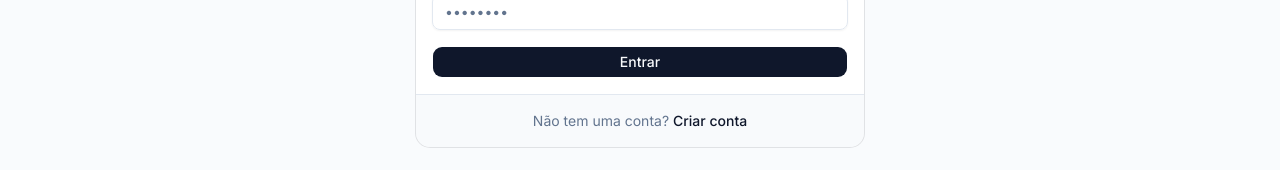
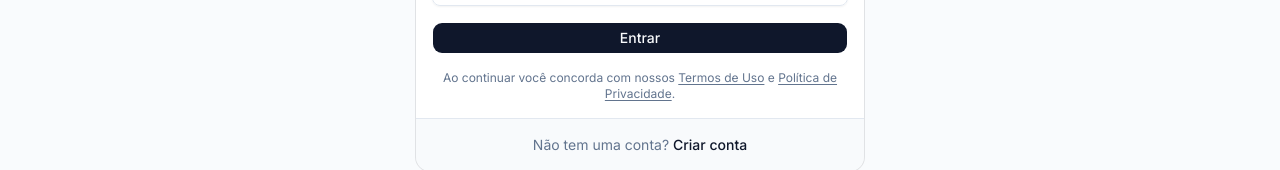
Before and after one commit to 0ManualDoDev0/shopforge, a Next.js app: page /login in a window 1280 px wide. Shown: the part 588-758 px from the top of the page. Built offline with nearby package versions, Linux system fonts and the light colour scheme; no server answers.

Commit message:
fix: auth redirects with callbackUrl, login improvements

```diff
--- a/src/app/(auth)/login/page.tsx
+++ b/src/app/(auth)/login/page.tsx
@@ -1,20 +1,18 @@
 "use client";
 
-import { useState } from "react";
+import { useState, Suspense } from "react";
 import Link from "next/link";
-import { useRouter } from "next/navigation";
+import { useRouter, useSearchParams } from "next/navigation";
 import { useForm } from "react-hook-form";
 import { zodResolver } from "@hookform/resolvers/zod";
 import { signIn } from "next-auth/react";
 import { toast } from "sonner";
 import { Loader2, Package2 } from "lucide-react";
-import type { Metadata } from "next";
 import { loginSchema, type LoginInput } from "@/lib/validations/user.schema";
 import { Button } from "@/components/ui/button";
 import { Input } from "@/components/ui/input";
-import { Label } from "@/components/ui/label";
+import { Separator } from "@/components/ui/separator";
 import { Card, CardContent, CardDescription, CardFooter, CardHeader, CardTitle } from "@/components/ui/card";
-import { Separator } from "@/components/ui/separator";
 import {
   Form,
   FormControl,
@@ -24,8 +22,12 @@ import {
   FormMessage,
 } from "@/components/ui/form";
 
-export default function LoginPage() {
+function LoginForm() {
   const router = useRouter();
+  const searchParams = useSearchParams();
+  const callbackUrl = searchParams.get("callbackUrl");
+  const safeCallback = callbackUrl?.startsWith("/") ? callbackUrl : "/";
+
   const [isPending, setIsPending] = useState(false);
   const [isGooglePending, setIsGooglePending] = useState(false);
 
@@ -48,7 +50,7 @@ export default function LoginPage() {
         return;
       }
 
-      router.push("/");
+      router.push(safeCallback);
       router.refresh();
     } catch {
       toast.error("Ocorreu um erro. Tente novamente.");
@@ -59,11 +61,10 @@ export default function LoginPage() {
 
   async function handleGoogleLogin() {
     setIsGooglePending(true);
-    await signIn("google", { callbackUrl: "/" });
+    await signIn("google", { callbackUrl: safeCallback });
   }
 
   return (
-    <main className="flex min-h-screen items-center justify-center bg-muted/40 px-4">
     <Card className="w-full max-w-md">
       <CardHeader className="space-y-1 text-center">
         <div className="flex justify-center mb-2">
@@ -176,6 +177,18 @@ export default function LoginPage() {
             </Button>
           </form>
         </Form>
+
+        <p className="text-center text-xs text-muted-foreground">
+          Ao continuar você concorda com nossos{" "}
+          <Link href="/termos" className="underline underline-offset-2 hover:text-foreground">
+            Termos de Uso
+          </Link>{" "}
+          e{" "}
+          <Link href="/privacidade" className="underline underline-offset-2 hover:text-foreground">
+            Política de Privacidade
+          </Link>
+          .
+        </p>
       </CardContent>
 
       <CardFooter className="justify-center">
@@ -187,6 +200,15 @@ export default function LoginPage() {
         </p>
       </CardFooter>
     </Card>
+  );
+}
+
+export default function LoginPage() {
+  return (
+    <main className="flex min-h-screen items-center justify-center bg-muted/40 px-4">
+      <Suspense fallback={<div className="h-[480px] w-full max-w-md animate-pulse rounded-xl bg-muted" />}>
+        <LoginForm />
+      </Suspense>
     </main>
   );
 }
--- a/src/app/(store)/checkout/page.tsx
+++ b/src/app/(store)/checkout/page.tsx
@@ -6,6 +6,7 @@ import Link from "next/link";
 import Image from "next/image";
 import { Loader2, ShieldCheck, CreditCard, QrCode } from "lucide-react";
 import { toast } from "sonner";
+import { useSession } from "next-auth/react";
 import { Button } from "@/components/ui/button";
 import { Separator } from "@/components/ui/separator";
 import { useCartStore } from "@/store/cartStore";
@@ -27,6 +28,7 @@ interface PixData {
 
 export default function CheckoutPage() {
   const router = useRouter();
+  const { data: session } = useSession();
   const { items, clearCart } = useCartStore();
   const [isLoading, setIsLoading] = useState(false);
   const [couponDiscount, setCouponDiscount] = useState(0);
@@ -48,6 +50,10 @@ export default function CheckoutPage() {
   }
 
   async function handleCardCheckout() {
+    if (!session?.user) {
+      router.push("/login?callbackUrl=/checkout");
+      return;
+    }
     setIsLoading(true);
     try {
       const res = await fetch("/api/stripe/create-session", {
@@ -78,6 +84,10 @@ export default function CheckoutPage() {
   }
 
   async function handlePixCheckout() {
+    if (!session?.user) {
+      router.push("/login?callbackUrl=/checkout");
+      return;
+    }
     setIsLoading(true);
     try {
       const res = await fetch("/api/mercadopago/create-pix", {
--- a/src/app/(store)/orders/page.tsx
+++ b/src/app/(store)/orders/page.tsx
@@ -12,7 +12,7 @@ export const metadata: Metadata = { title: "Meus Pedidos — ShopForge" };
 
 export default async function OrdersPage() {
   const session = await auth();
-  if (!session?.user) redirect("/login");
+  if (!session?.user) redirect("/login?callbackUrl=/orders");
 
   const orders = await db.order.findMany({
     where: { userId: session.user.id! },
--- a/src/app/(store)/wishlist/page.tsx
+++ b/src/app/(store)/wishlist/page.tsx
@@ -12,7 +12,7 @@ export const metadata: Metadata = { title: "Lista de Desejos — ShopForge" };
 
 export default async function WishlistPage() {
   const session = await auth();
-  if (!session?.user?.id) redirect("/login");
+  if (!session?.user?.id) redirect("/login?callbackUrl=/wishlist");
 
   const items = await db.wishlist.findMany({
     where: { userId: session.user.id },
--- a/src/components/store/WishlistButton.tsx
+++ b/src/components/store/WishlistButton.tsx
@@ -1,7 +1,7 @@
 "use client";
 
 import { useEffect } from "react";
-import { useRouter } from "next/navigation";
+import { useRouter, usePathname } from "next/navigation";
 import { useSession } from "next-auth/react";
 import { Heart } from "lucide-react";
 import { toast } from "sonner";
@@ -15,6 +15,7 @@ interface WishlistButtonProps {
 export default function WishlistButton({ productId, className = "" }: WishlistButtonProps) {
   const { data: session } = useSession();
   const router = useRouter();
+  const pathname = usePathname();
   const { ids, load, toggle } = useWishlistStore();
 
   useEffect(() => {
@@ -28,7 +29,7 @@ export default function WishlistButton({ productId, className = "" }: WishlistBu
     e.stopPropagation();
 
     if (!session?.user) {
-      router.push("/login");
+      router.push(`/login?callbackUrl=${encodeURIComponent(pathname)}`);
       return;
     }
 
--- a/src/middleware.ts
+++ b/src/middleware.ts
@@ -61,7 +61,9 @@ export async function middleware(req: NextRequest) {
   if (pathname.startsWith("/dashboard")) {
     const token = await getToken({ req, secret });
     if (!token) {
-      return NextResponse.redirect(new URL("/login", req.nextUrl));
+      const loginUrl = new URL("/login", req.nextUrl);
+      loginUrl.searchParams.set("callbackUrl", pathname);
+      return NextResponse.redirect(loginUrl);
     }
     if ((token as { role?: string }).role !== "ADMIN") {
       return NextResponse.redirect(new URL("/", req.nextUrl));
```
Lines whose indentation alone changed are shown as unchanged.
